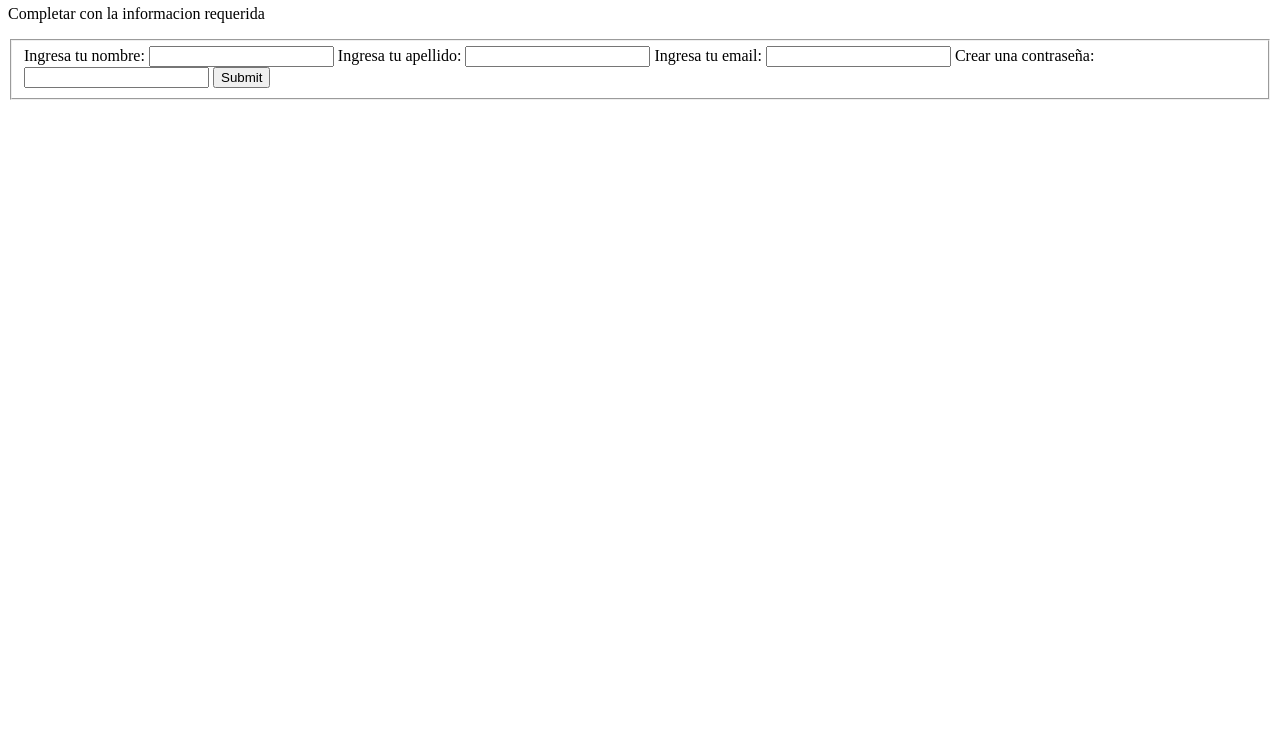
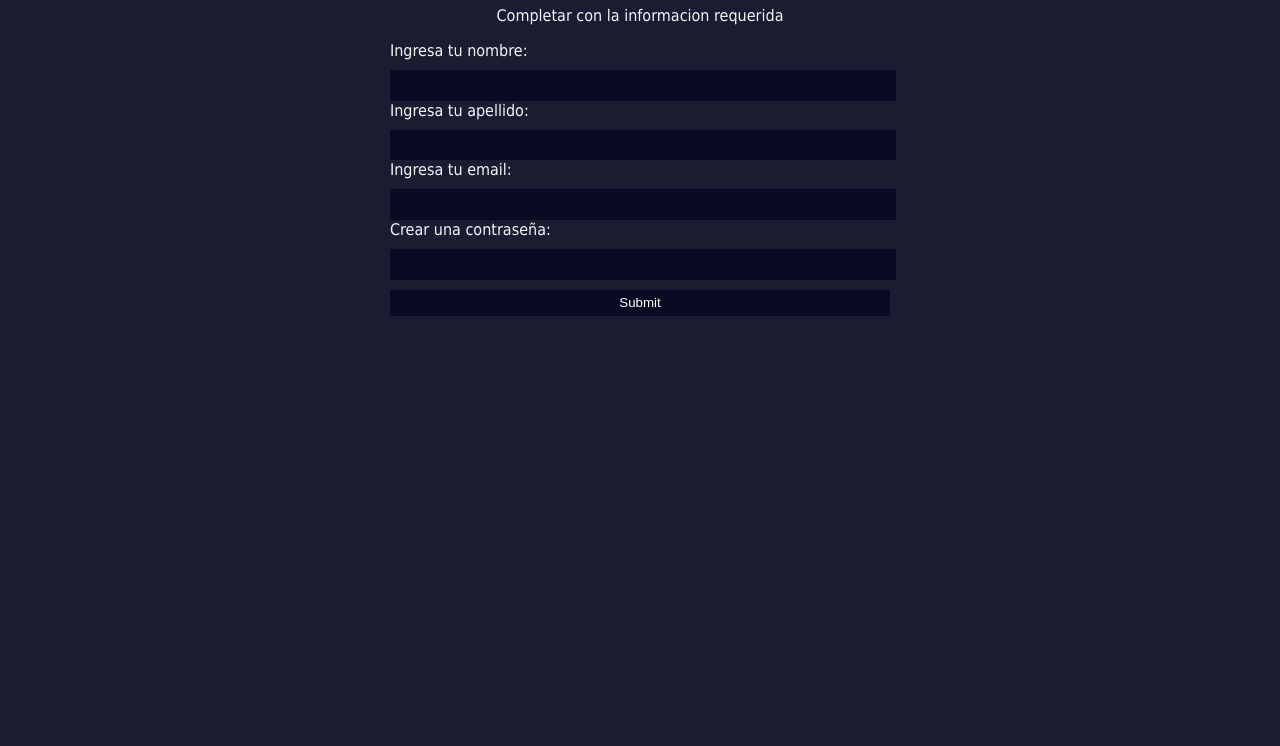
Before and after one commit to carloepm/MERNStack2024-Carlo, a plain HTML site: page index.html in a window 1280 px wide. Shown: the part 75-821 px from the top of the page. Before the commit the page ends 800 px from the top, so only its background shows below. Drawn offline with Linux system fonts and the light colour scheme.

Commit message:
update 2 sep 2024

```diff
--- a/index.html
+++ b/index.html
@@ -1,29 +1,24 @@
 <!DOCTYPE html>
 <html lang="en">
     <head>
-        <title>PILAR TECNO</title>
+        <title>PILAR POLOTECNOLOGICO</title>
         <meta charset="UTF-8">
-        <meta name="viewport" content="width=device-width, initial-scale=1">
-        <link href="css/style.css" rel="stylesheet">
+        <link rel="stylesheet" href="style.css" />
     </head>
         <body>
                 <h1>Formulario de Registro</h1>
                 <p>Completar con la informacion requerida</p>
-        <form method="post" action=''>
-            <fieldset>
+            <form method="post">
                 <label for="first-name">Ingresa tu nombre:
-            <input id="first-name" name="first-name" type="text" required />
-        </label>
+                    <input id="first-name" name="first-name" type="text" required /></label>
                 <label for="last-name">Ingresa tu apellido:
-             <input id="last-name" name="last-name" type="text" required />
-        </label>
+                    <input id="last-name" name="last-name" type="text" required /></label>
                 <label for="email">Ingresa tu email:
-            <input id="email" name="email" type="email" required />
-        </label>
+                    <input id="email" name="email" type="email" required /></label>
                 <label for="new-password">Crear una contraseña:
-            <input id="new-password" name="new-password" type="password" pattern="[a-z0-5]{8,}" required />
-        </label>
+                    <input id="new-password" name="new-password" type="password" pattern="[a-z0-5]{8,}" required /></label>
                     <input type="submit" value="Submit" />
+
             </form>
         </body>
 </html>
--- /dev/null
+++ b/style.css
@@ -0,0 +1,39 @@
+h1, p {
+  margin: 1em, auto;
+  text-align: center;
+}
+
+body {
+  width: 100%;
+  height: 100vh;
+  margin: 0;
+  background-color: #1b1b32;
+  color: #f5f6f7;
+  font-family: Tahoma;
+  font-size: 16px;
+}
+
+form {
+  width: 60vw;
+  max-width: 500px;
+  min-width: 300px;
+  margin: 0 auto;
+  padding-bottom: 2em;
+}
+
+fieldset {
+  border: none;
+  padding: 2rem 0;
+  border-bottom: 3px solid #3b3b4f;
+}
+
+input,
+textarea,
+select {
+  margin: 10px 0 0 0;
+  width: 100%;
+  min-height: 2em;
+  background-color: #0a0a23;
+  border: 1px solid #0a0a23;
+  color: #ffffff;
+}
```
Also changed, not shown: gitdir.txt (added). Lines whose indentation alone changed are shown as unchanged.
